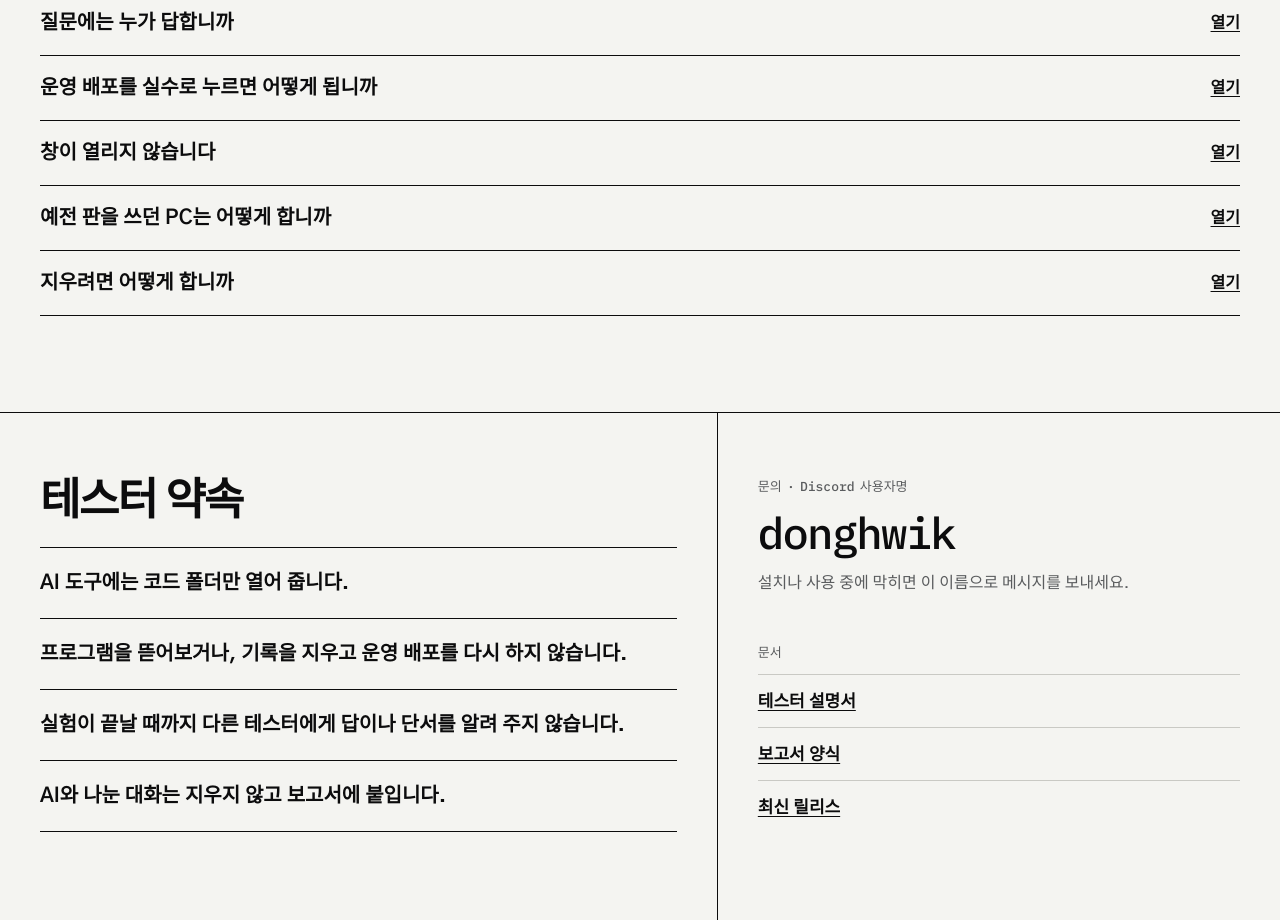
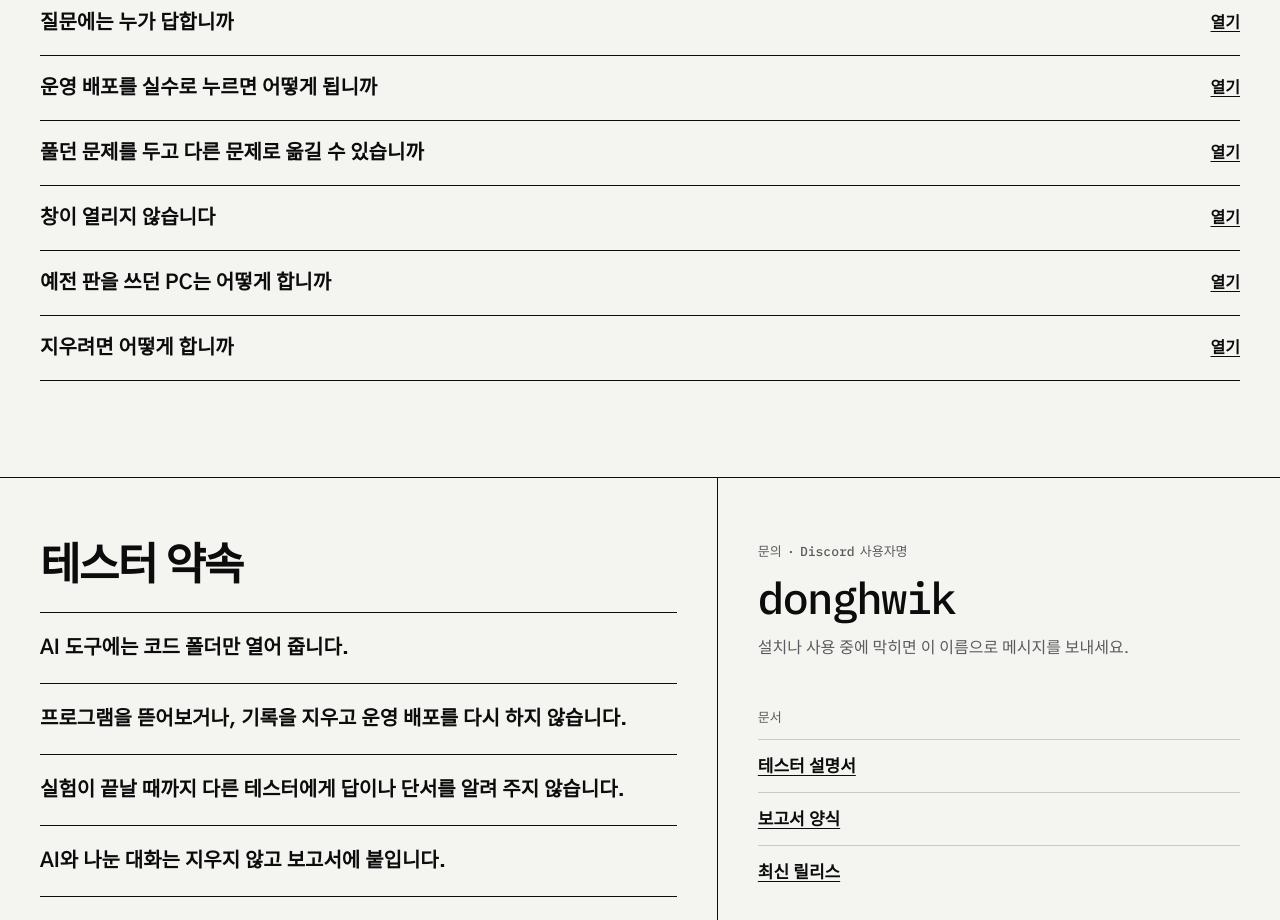
Before and after one commit to camelcaramel/deep-thought, a plain HTML site: page docs/index.html in a window 1280 px wide. Shown: the part 6760-7680 px from the top of the page. Drawn offline with Linux system fonts and the light colour scheme; no server answers.

Commit message:
docs: 0.3.2의 문제 바꾸기를 설명서와 자주 묻는 것에 적음
Co-Authored-By: Claude Opus 5.5 <noreply@anthropic.com>

```diff
--- a/docs/index.html
+++ b/docs/index.html
@@ -277,6 +277,7 @@
     <details><summary>인터넷 없이 쓸 수 있습니까</summary><p>처음 켤 때, 첫 문제를 준비할 때, Discord로 질문할 때는 인터넷이 필요합니다. 필요한 파일을 모두 받은 뒤에는 인터넷이 없어도 켜집니다. 받다가 끊기면 다시 켜세요. 받던 데서 이어서 받습니다.</p></details>
     <details><summary>질문에는 누가 답합니까</summary><p>선생님이 동료 역할로 Discord에서 답합니다. 프로그램은 질문을 복사하고 Discord를 열기만 합니다. 저절로 보내는 것은 없습니다.</p></details>
     <details><summary>운영 배포를 실수로 누르면 어떻게 됩니까</summary><p>영향 분석 메모를 쓰고 확인 칸을 채운 뒤 시작 버튼을 눌러야 배포가 시작됩니다. 그 전에는 취소할 수 있습니다. 시작하면 되돌릴 수 없습니다.</p></details>
+    <details><summary>풀던 문제를 두고 다른 문제로 옮길 수 있습니까</summary><p>네. 기록 화면의 "문제 바꾸기"에서 고르면 됩니다. 하던 문제는 그대로 남고, 돌아오면 멈춘 곳부터 이어서 합니다. 로컬 확인이나 배포가 도는 중에는 옮길 수 없습니다.</p></details>
     <details><summary>창이 열리지 않습니다</summary><p>브라우저에서 <code>http://127.0.0.1:17300/</code>을 여세요. 그래도 안 되면 프로그램 아이콘을 다시 누르세요. 진행 상황은 그대로 남아 있습니다.</p></details>
     <details><summary>예전 판을 쓰던 PC는 어떻게 합니까</summary><p>0.2판이나 0.3.0판을 설치한 PC라면 예전 프로그램을 제거하고 새로 설치하세요. 예전 판은 Windows 설치된 앱 목록에서 “Deep Thought (IncidentSim)”, macOS에서 “IncidentSim”이라는 이름입니다. 예전 판의 기록은 새 판으로 옮겨지지 않으니, 풀던 문제가 있으면 제출할 파일을 먼저 받아 두고 선생님에게 물어보세요. 제거하는 방법은 <a href="https://github.com/camelcaramel/deep-thought#예전-판을-쓰던-pc">설명서</a>에 있습니다.</p></details>
     <details><summary>지우려면 어떻게 합니까</summary><p>프로그램을 지워도 기록과 코드 폴더는 남습니다. 그것까지 지우려면 제출할 파일을 받아 둔 뒤 프로그램 안의 “데이터 모두 지우기”를 먼저 누르세요. 그다음 프로그램을 제거하세요.</p>
```
Also changed, not shown: 1 other file.
